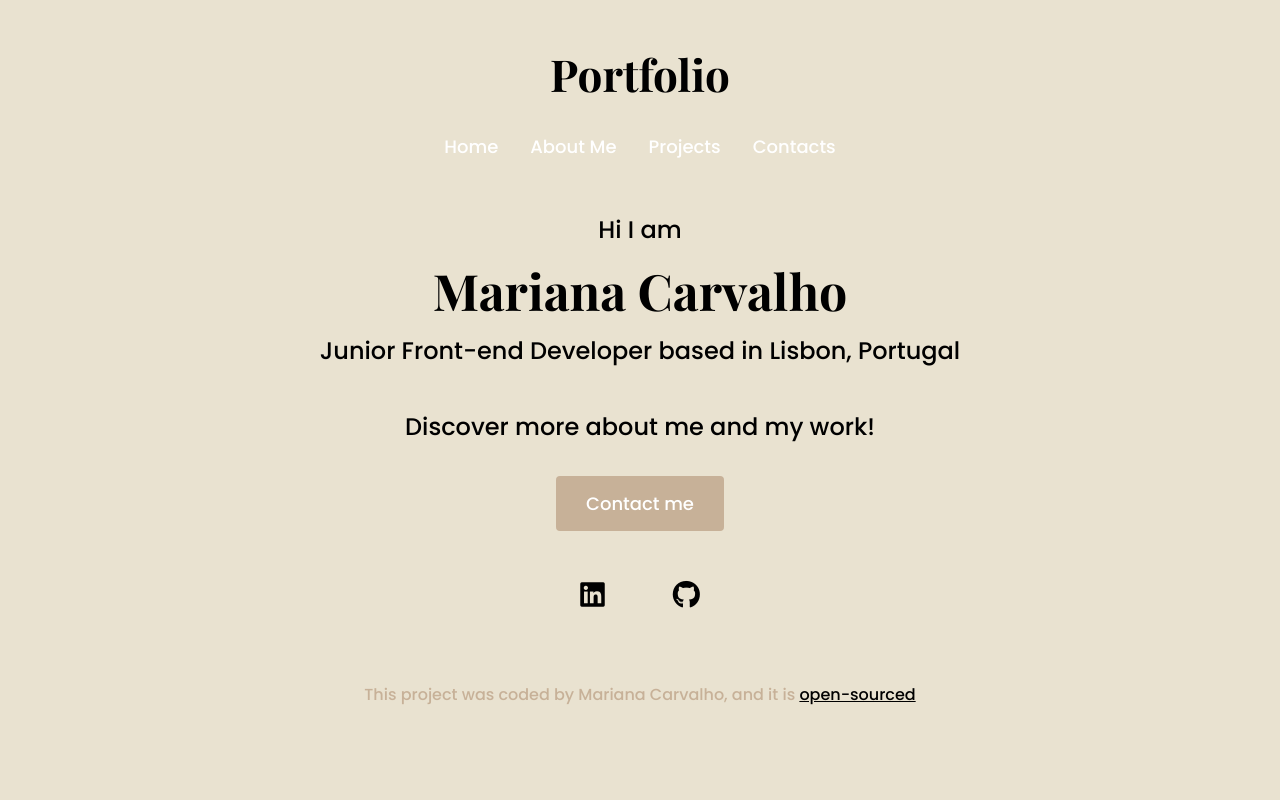
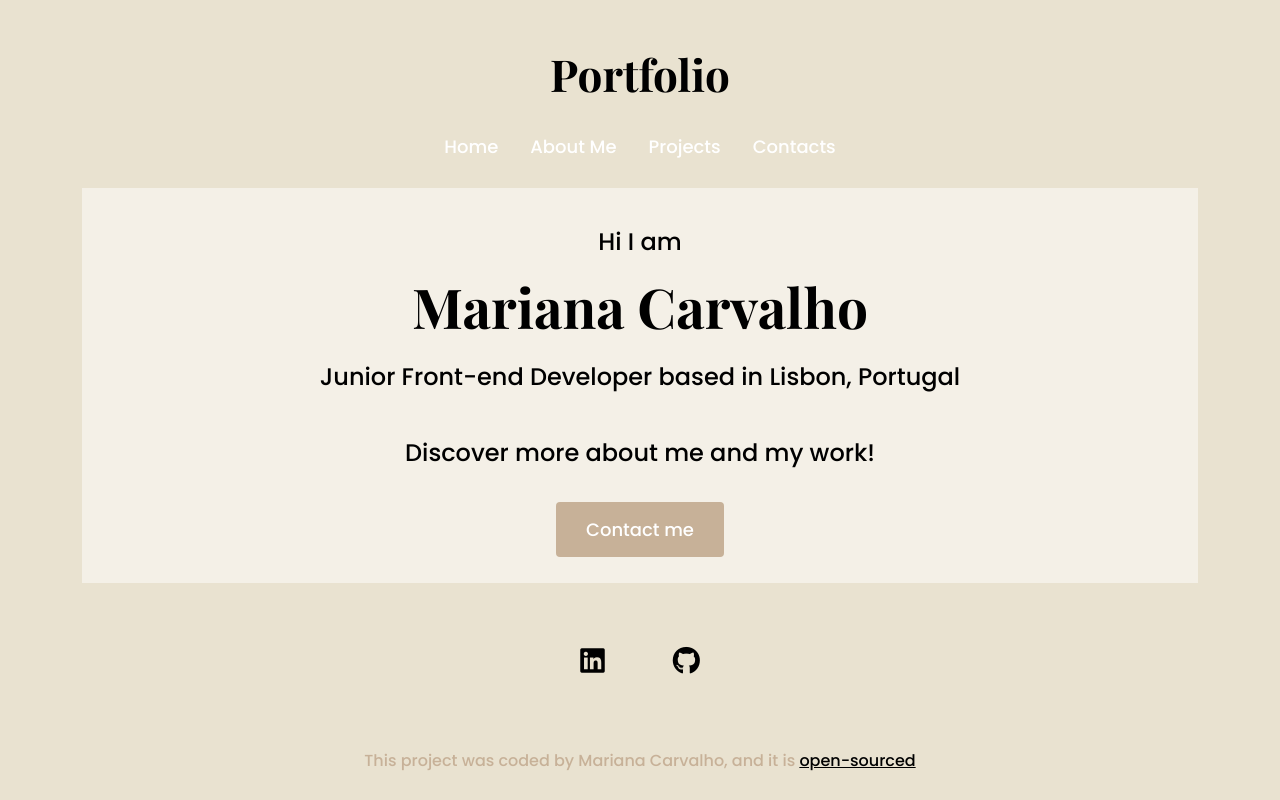
Before and after one commit to MarianavCarvalho/my-Portfolio-Project, a plain HTML site: page index.html in a window 1280 px wide. Drawn offline with nearby package versions, Linux system fonts and the light colour scheme.

Commit message:
updated home css

```diff
--- a/css/styles.css
+++ b/css/styles.css
@@ -14,11 +14,15 @@ background:#e9e2d0;
    color: var(--principal-color);
 }
 
+.intro{
+   background: rgba(255, 255, 255, 0.5);
+   text-align: center;
+   padding: 40px 20px;
+   margin: 20px auto;
+}
 
 .intro h1{
-    font-size: 50px;
-    text-align: center;
-    line-height: 1.2;
+    font-size: 55px;
     }
 
 .intro .btn-home{
@@ -33,7 +37,7 @@ color: var(--principal-color);
     }
 
 .intro a:hover {
-    background: var(--secondary-color);
+    background: var(--secondary-color) ;
     color: var(--bege-color);
 }
 
@@ -98,11 +102,11 @@ p {
 .col{
     margin: 60px 0;
 }
+
 .col .social-links a{
     padding: 0;
     margin: 0;
     font-size: 24px;
-
     }
 
 .about-section img{
@@ -129,12 +133,8 @@ color: var(--bege-color);
     line-height: 2;
 }
 
-.row{
+.contacts-grid {
     align-items: center;
-    margin-bottom: 40px;
-}
-.info {
-    padding: 40px 20px;
 
 }
 
@@ -178,5 +178,4 @@ footer p{
     .row{
        padding: 0 15px;
     }
-
 }
--- a/index.html
+++ b/index.html
@@ -36,12 +36,12 @@
 </ul>
 </div>
 
-<div class="intro text-center">
-<h2 class="mt-5 mb-3">Hi I am</h2>
-   <h1>Mariana Carvalho</h1>
-    <h2 class="mt-3 mb-5">Junior Front-end Developer based in Lisbon, Portugal</h2>
-    <h2 class=" mt-5 mb-5">Discover more about me and my work!</h1>
-      <div class=" mt-5 mb-5">
+<div class="intro">
+<h2 class="mb-3">Hi I am</h2>
+<h1 class="mb-4">Mariana Carvalho</h1>
+<h2 class="mb-5">Junior Front-end Developer based in Lisbon, Portugal</h2>
+<h2 class="mb-5">Discover more about me and my work!</h1>
+  <div>
   <a class="btn-home" href="../contacts.html" title="Contacts">Contact me</a>
   </div>
     </div>
```
Also changed, not shown: about.html (+1 -1 lines), contacts.html (+2 -3 lines). Lines whose indentation alone changed are shown as unchanged.
